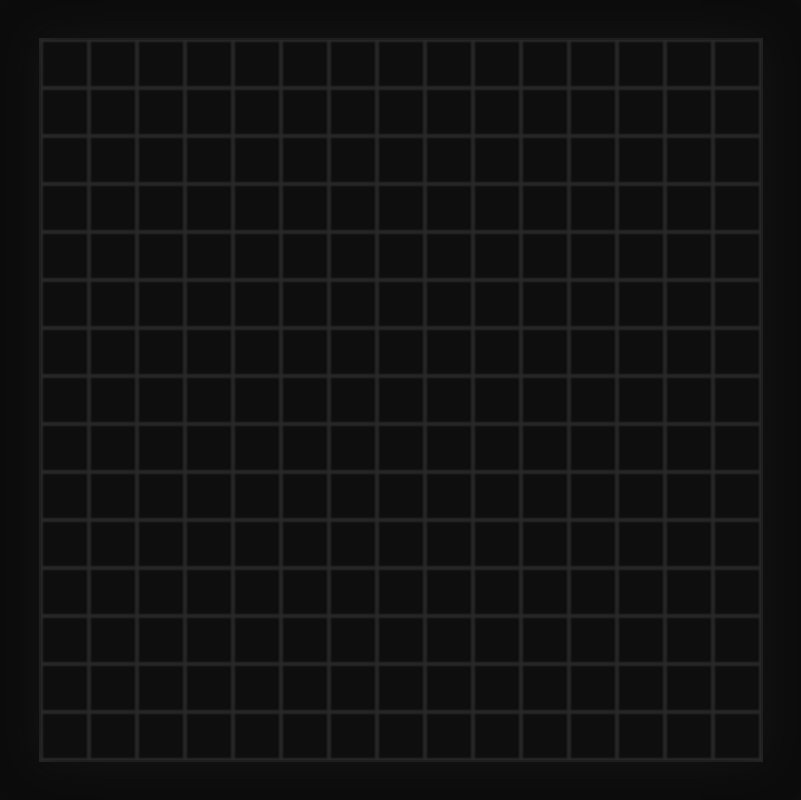
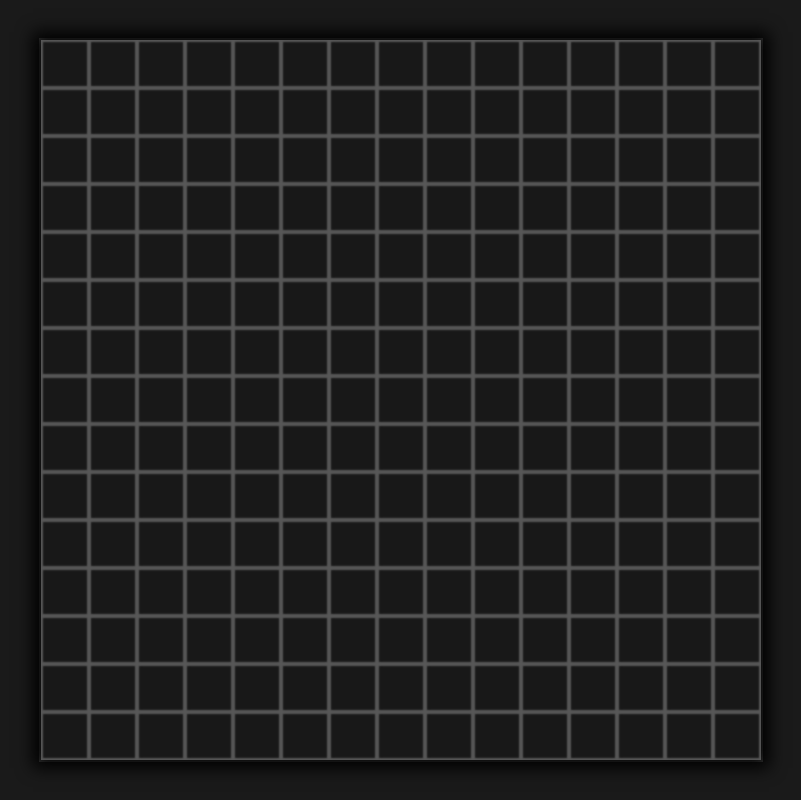
Before and after one commit to hiphurraa/jatkanshakki, a Svelte app: page / in a window 1280 px wide. Shown: the whole page, without its empty margins (239-1040 px from the left). Built offline with nearby package versions, Linux system fonts and the light colour scheme.

Commit message:
colors changed

```diff
--- a/src/App.svelte
+++ b/src/App.svelte
@@ -233,14 +233,14 @@ async function cellClicked(x, y) {
 
 <style lang="scss">
   :root {
-    --main-bg-color: #0c0c0c;
-    --board-bg-color: #0e0e0e;
-    --board-borders-color: #282828;
+    --main-bg-color: #1a1a1a;
+    --board-bg-color: #181818;
+    --board-borders-color: #585858;
     --board-border-size: 2px;
     //--ai-selected-cell-color: #a800ff;
     --ai-selected-cell-color: #ff0000;
-    //--player-selected-cell-color: #ffd400;
-    --player-selected-cell-color: #04ff00;
+    --player-selected-cell-color: #ffd400;
+    //--player-selected-cell-color: #04ff00;
     --board-max-size: 800px;
 
     @media only screen and (max-width: 650px) {
@@ -303,17 +303,8 @@ async function cellClicked(x, y) {
       }
     }
 
-    @keyframes bg-glow {
-      0% {
-        box-shadow: 0 0 5vh var(--board-bg-color), 0 0 0 2px var(--board-borders-color);
-      }
-      100% {
-        box-shadow: 0 0 5vh #2c2c2c, 0 0 0 2px var(--board-borders-color);
-      }
-    }
-
 		.gameGrid {
-      animation: bg-glow 2s linear infinite alternate;
+      box-shadow: 0 0 2vh 1vh black, 0 0 0 2px var(--board-borders-color);
       display: flex;
       flex-direction: column-reverse;
       max-height: var(--board-max-size);
@@ -344,25 +335,14 @@ async function cellClicked(x, y) {
 		      justify-content: center;
           color: #555555;
 
-          @keyframes player-cursor-glow {
-            0% { box-shadow: 0 0 2px 2px inset var(--player-selected-cell-color); }
-            100% { box-shadow: 0 0 2px 2px inset #028000; }
-          }
-
           &:hover {
-            animation: player-cursor-glow 1s linear infinite alternate;
-            box-shadow: 0 0 2px 2px inset var(--player-selected-cell-color);
+            box-shadow: 0 0 3px 3px inset var(--player-selected-cell-color);
             cursor: pointer;
-          }
-
-          @keyframes ai-cursor-glow {
-            0% { box-shadow: 0 0 2px 2px inset var(--ai-selected-cell-color); }
-            100% { box-shadow: 0 0 2px 2px inset rgb(143, 0, 0); }
           }
 
           &.aiCursor {
             animation: ai-cursor-glow 1s linear infinite alternate;
-            box-shadow: 0 0 2px 2px inset var(--ai-selected-cell-color);
+            box-shadow: 0 0 3px 3px inset var(--ai-selected-cell-color)
           }
 
           .ai-selected-cell,
```
